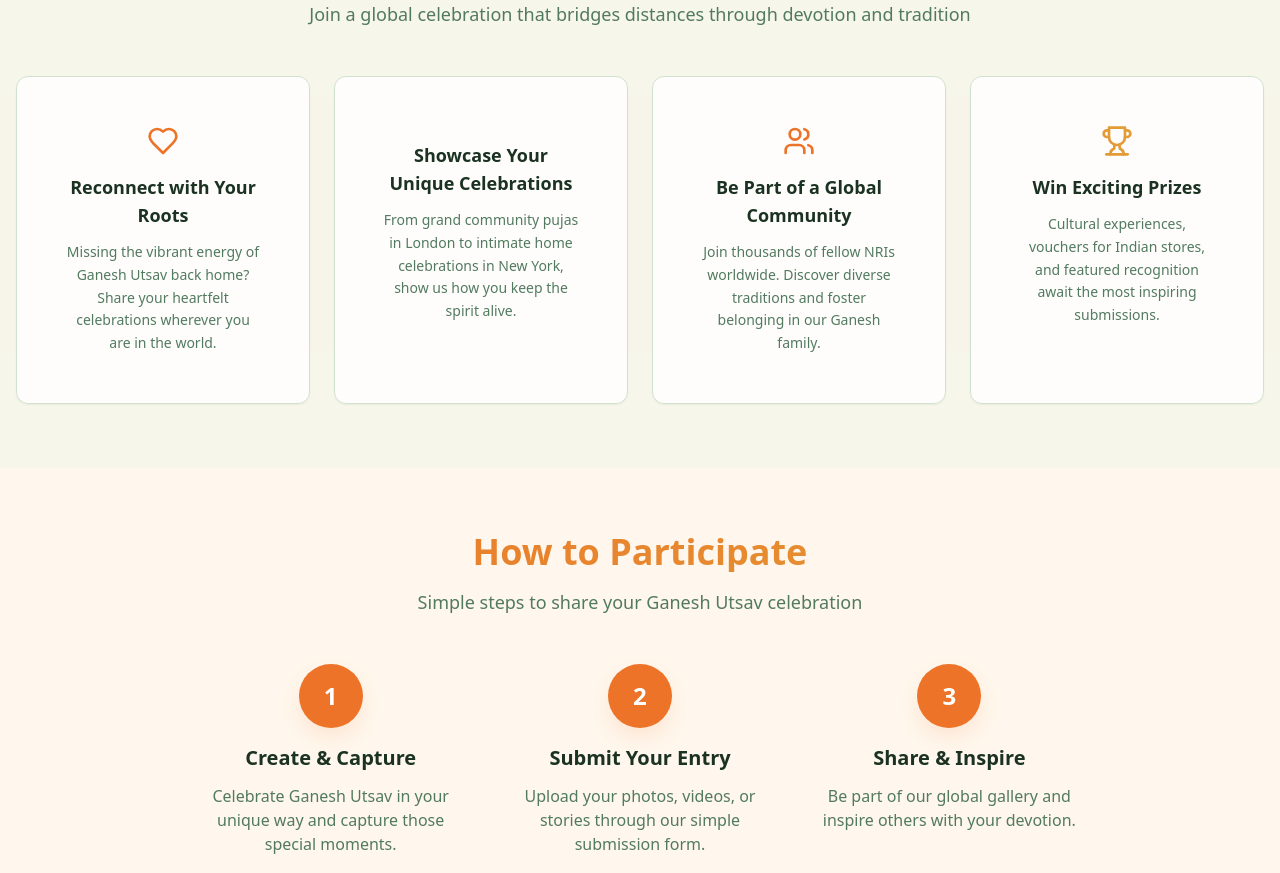
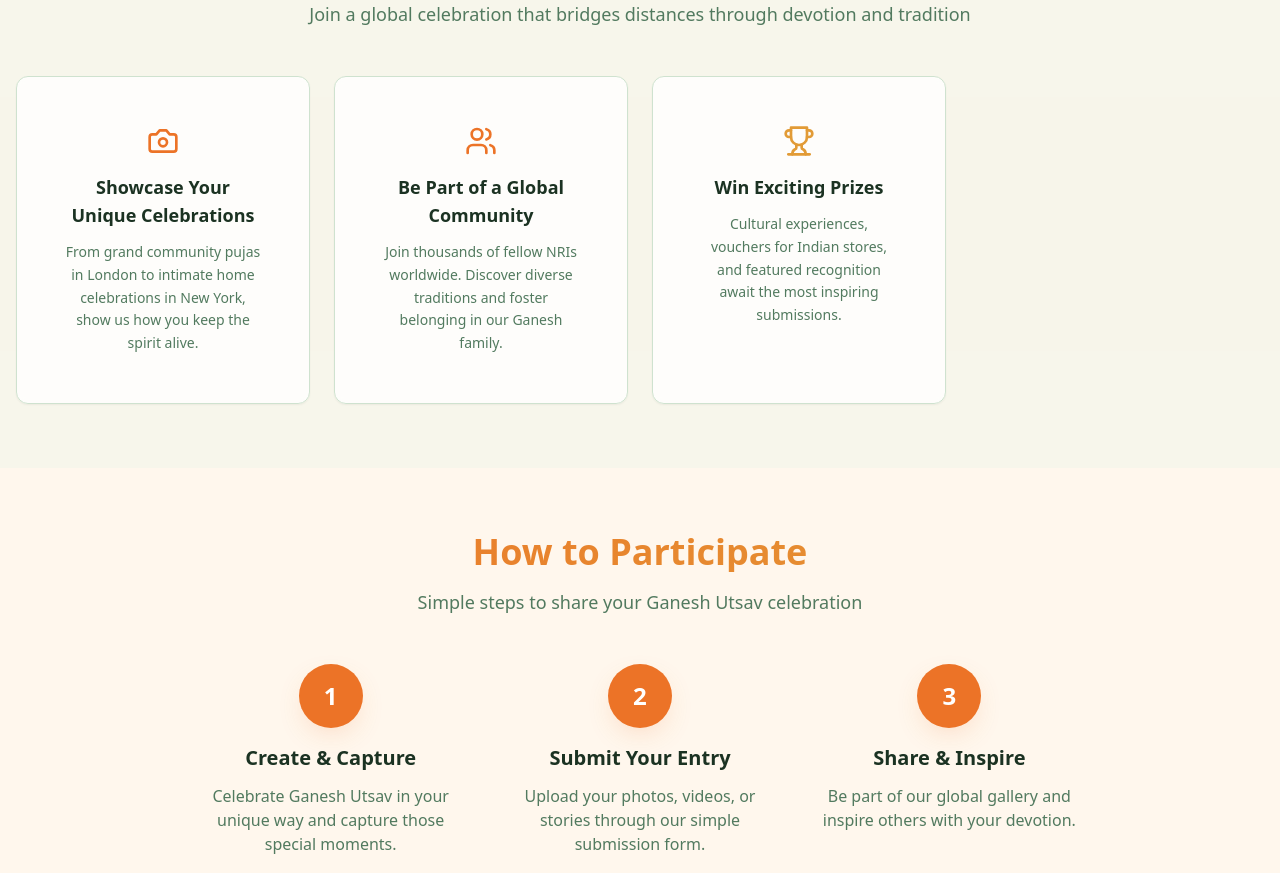
Before and after one commit to srivaishnavimata/global-ganesh-roots, a React (Vite) app: page / in a window 1280 px wide. Shown: the part 920-1793 px from the top of the page. Built offline with nearby package versions, Linux system fonts and the light colour scheme.

Commit message:
about contest first  card removed and icon added in second card

```diff
--- a/src/pages/Home.tsx
+++ b/src/pages/Home.tsx
@@ -21,10 +21,7 @@ const Home = () => {
     }
   };
   const features = [{
-    icon: <Heart className="h-8 w-8 text-primary" />,
-    title: "Reconnect with Your Roots",
-    description: "Missing the vibrant energy of Ganesh Utsav back home? Share your heartfelt celebrations wherever you are in the world."
-  }, {
+    icon: <Camera className="h-8 w-8 text-primary" />,
     title: "Showcase Your Unique Celebrations",
     description: "From grand community pujas in London to intimate home celebrations in New York, show us how you keep the spirit alive."
   }, {
```
